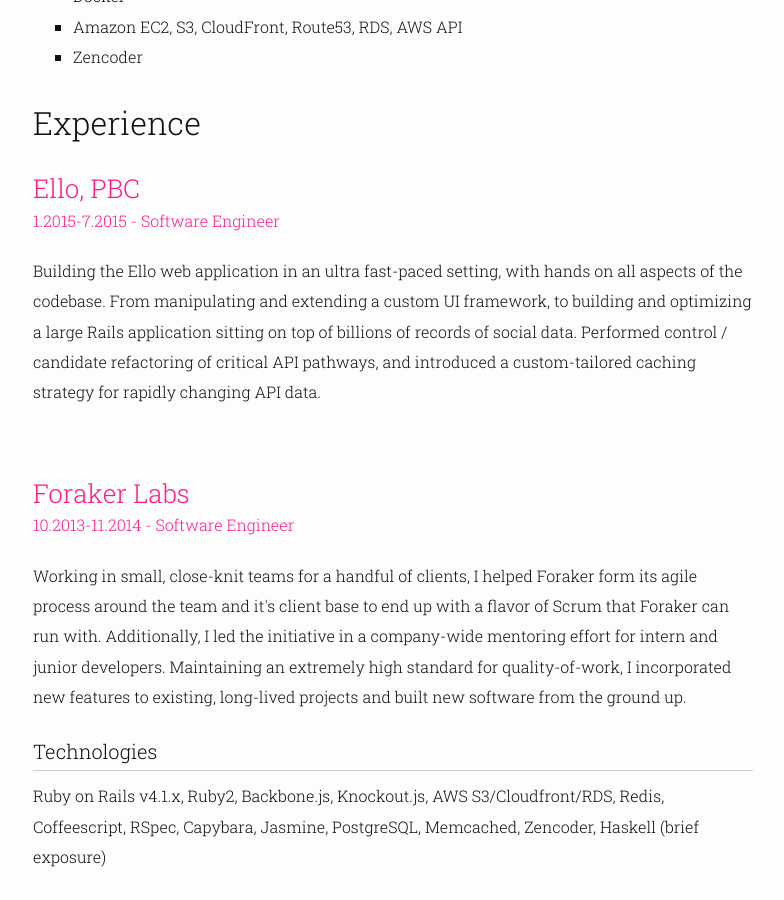
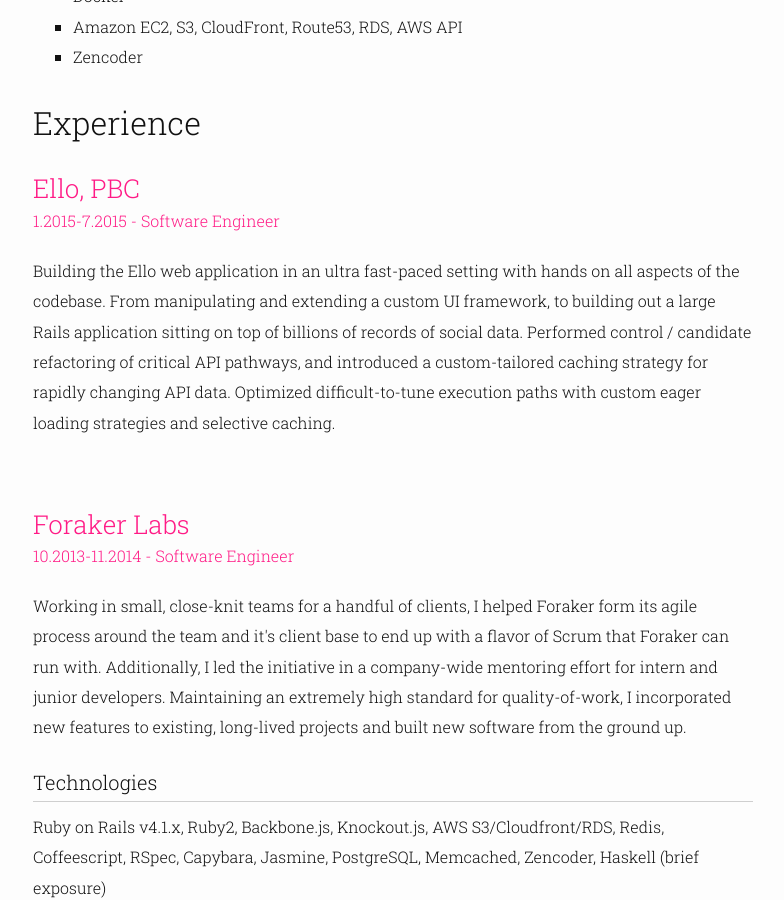
Before and after one commit to jtrim/jtrim.github.io, a Jekyll site: the page built from resume.md, in a window 1280 px wide and 900 px high, scrolled down 1329 px. Shown: the whole window, without its empty margins (247-1031 px from the left). Built offline with Jekyll 4.4.1, drawn with Linux system fonts in a browser that asks for light colours; some web fonts are replaced.

Commit message:
Adjust Ello description

```diff
--- a/resume.md
+++ b/resume.md
@@ -55,7 +55,7 @@
 
 ### Ello, PBC <small>1.2015-7.2015 - Software Engineer</small>
 
-Building the Ello web application in an ultra fast-paced setting, with hands on all aspects of the codebase. From manipulating and extending a custom UI framework, to building and optimizing a large Rails application sitting on top of billions of records of social data. Performed control / candidate refactoring of critical API pathways, and introduced a custom-tailored caching strategy for rapidly changing API data.
+Building the Ello web application in an ultra fast-paced setting with hands on all aspects of the codebase. From manipulating and extending a custom UI framework, to building out a large Rails application sitting on top of billions of records of social data. Performed control / candidate refactoring of critical API pathways, and introduced a custom-tailored caching strategy for rapidly changing API data. Optimized difficult-to-tune execution paths with custom eager loading strategies and selective caching.
 
 <br>
 
```
